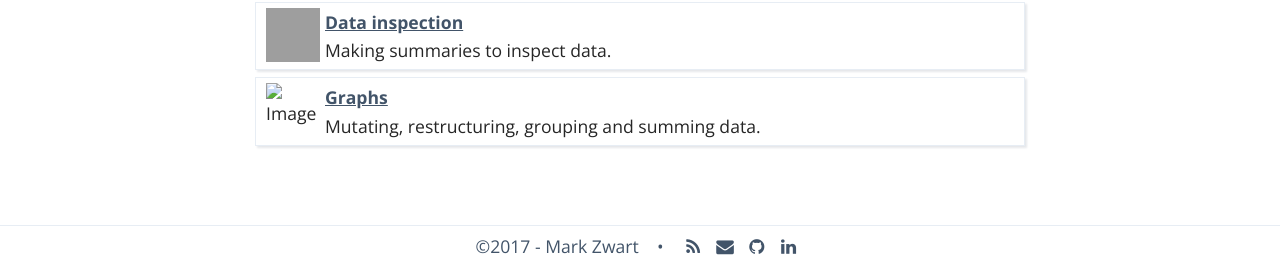
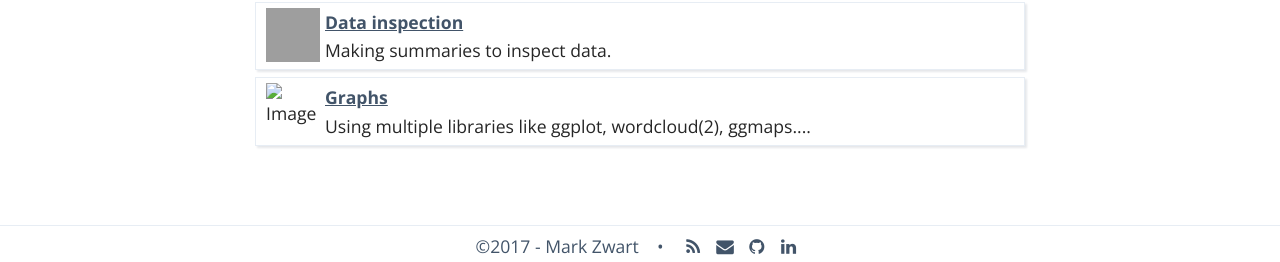
Before and after one commit to mark-me/mark-me.github.io, a Jekyll site: the page built from _pages/01-snippets-and-tips.md, in a window 1280 px wide and 900 px high, scrolled down 29 px. Shown: the part 635-897 px from the top of the window. Built offline with Jekyll 4.4.1, drawn with Linux system fonts in a browser that asks for light colours; nearby versions of some CDN libraries; some web fonts are replaced; comment, search, counter and statistics services are not loaded; grey boxes are pictures that could not be loaded.

Commit message:
Update snippet-index.yml

```diff
--- a/_data/snippet-index.yml
+++ b/_data/snippet-index.yml
@@ -30,5 +30,5 @@
 
 - title: Graphs
   url: /graph-tips/
-  description: Mutating, restructuring, grouping and summing data.
+  description: Using multiple libraries like ggplot, wordcloud(2), ggmaps....
   image: /_pages/snippets-and-tips/graphs.png
```
